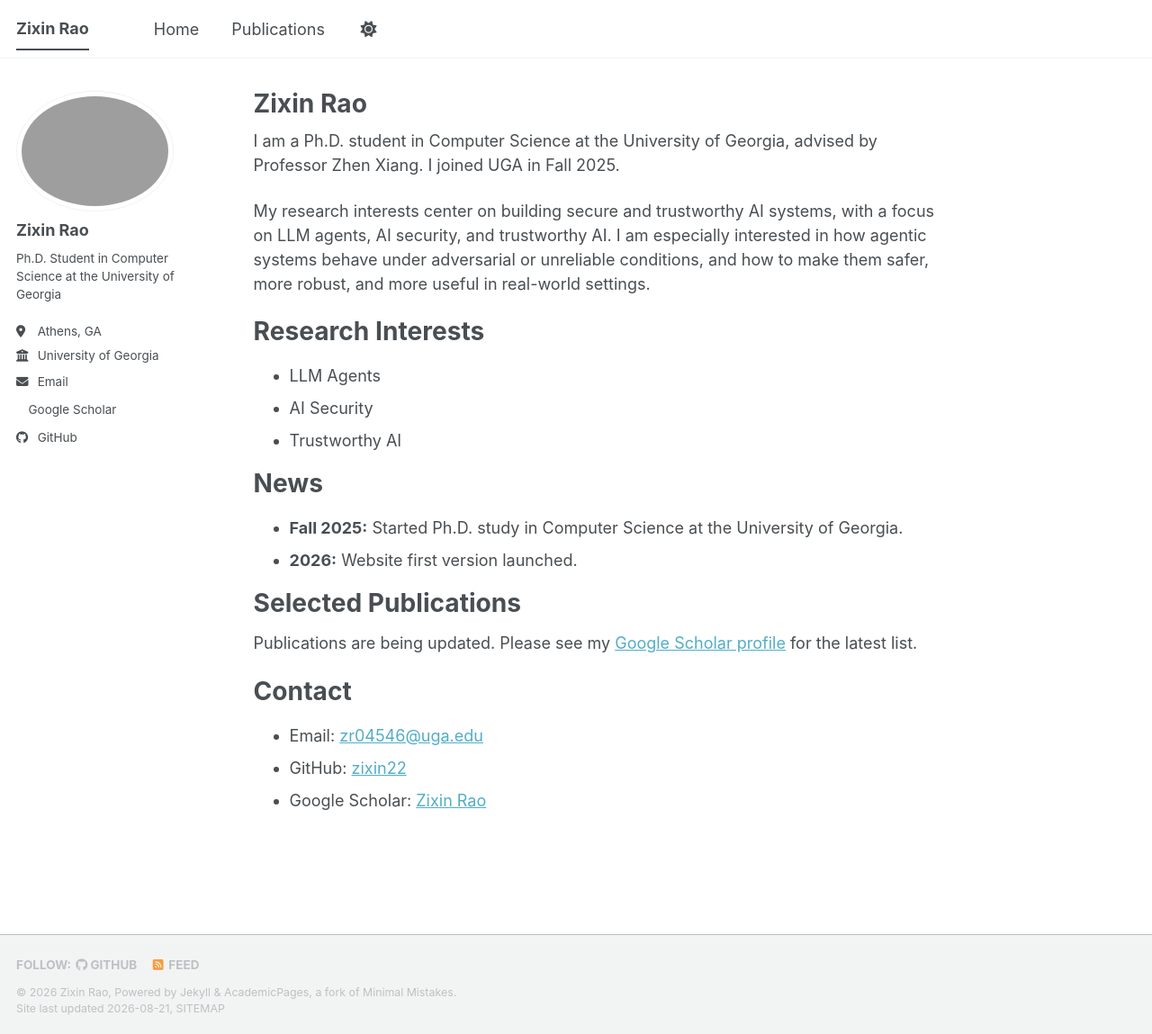
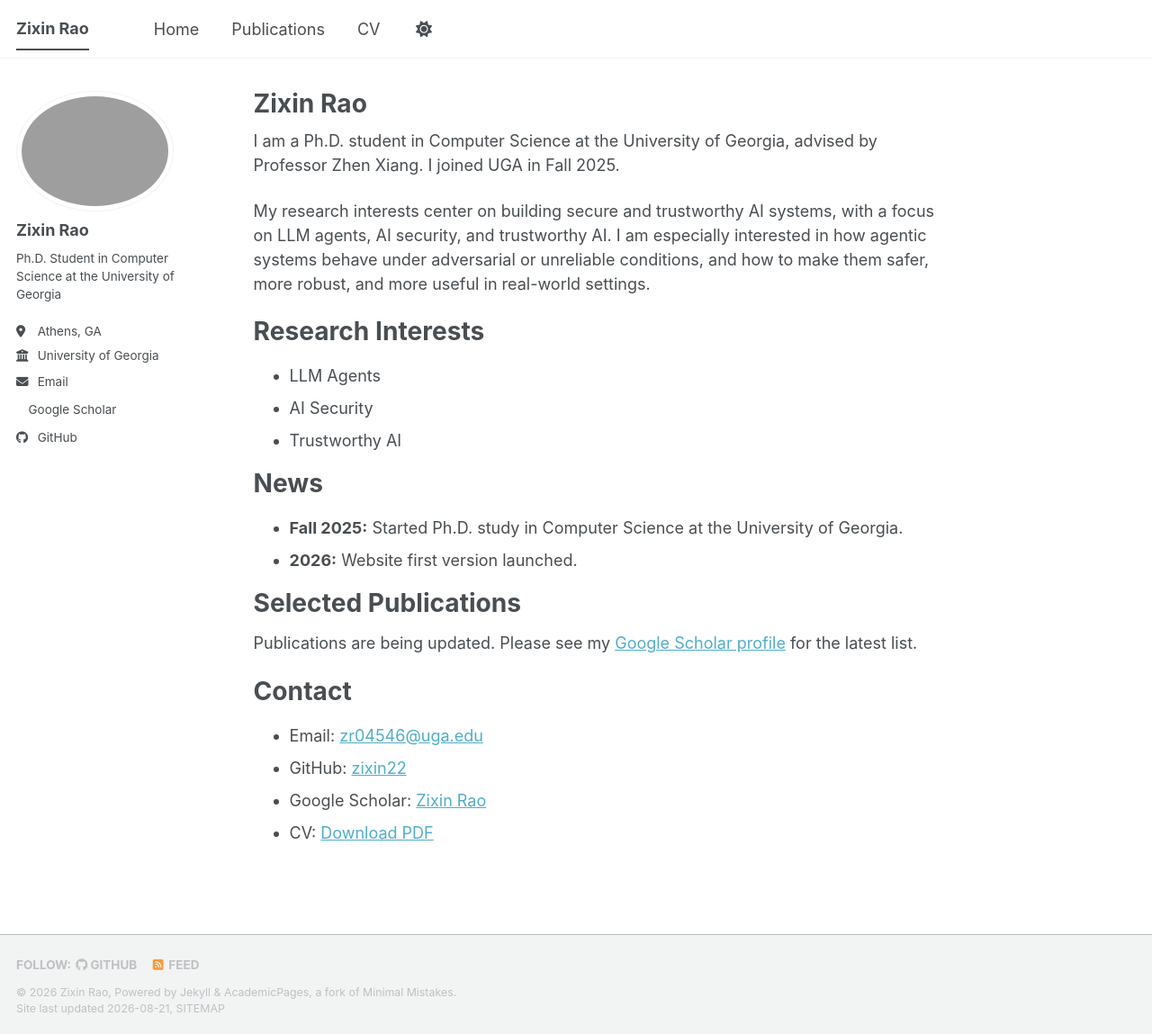
Before and after one commit to zixin22/zixin22-profile, a Jekyll site: the page built from _pages/about.md, in a window 1280 px wide and 1149 px high. Shown: the whole window at 90% size. Built offline with Jekyll 4.4.1, drawn with Linux system fonts in a browser that asks for light colours; a style sheet for code colours, icons or effects is not loaded.

Commit message:
Add CV download link

```diff
--- a/_data/navigation.yml
+++ b/_data/navigation.yml
@@ -13,3 +13,6 @@ main:
 
   - title: "Publications"
     url: /publications/
+
+  - title: "CV"
+    url: /files/Zixin_Rao_CV.pdf
--- a/_pages/about.md
+++ b/_pages/about.md
@@ -35,3 +35,4 @@ Contact
 - Email: [zr04546@uga.edu](mailto:zr04546@uga.edu)
 - GitHub: [zixin22](https://github.com/zixin22)
 - Google Scholar: [Zixin Rao](https://scholar.google.com/citations?hl=en&user=3P4jAQEAAAAJ)
+- CV: [Download PDF](https://zixin22.github.io/zixin22-profile/files/Zixin_Rao_CV.pdf)
```
Also changed, not shown: 1 other file.
